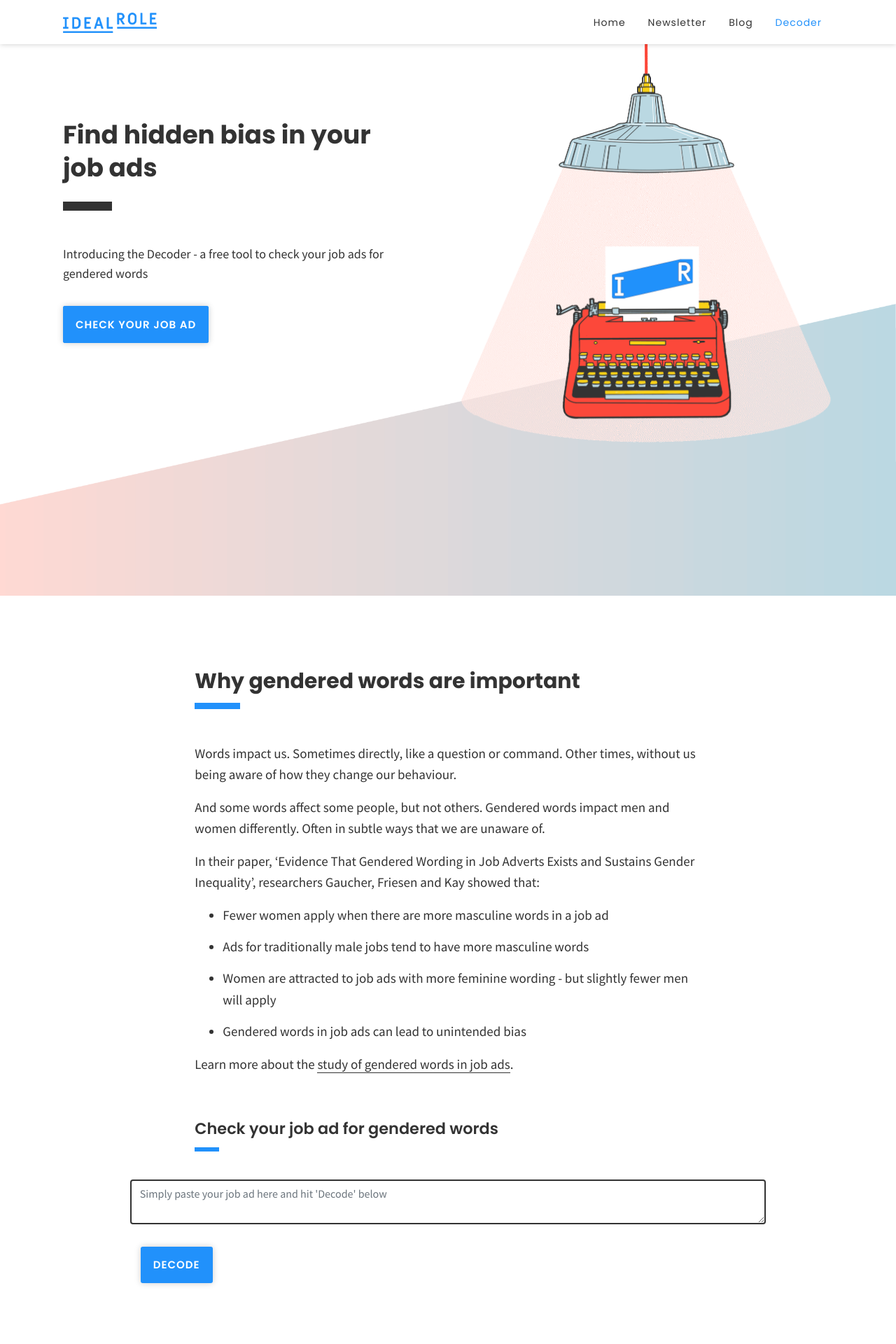
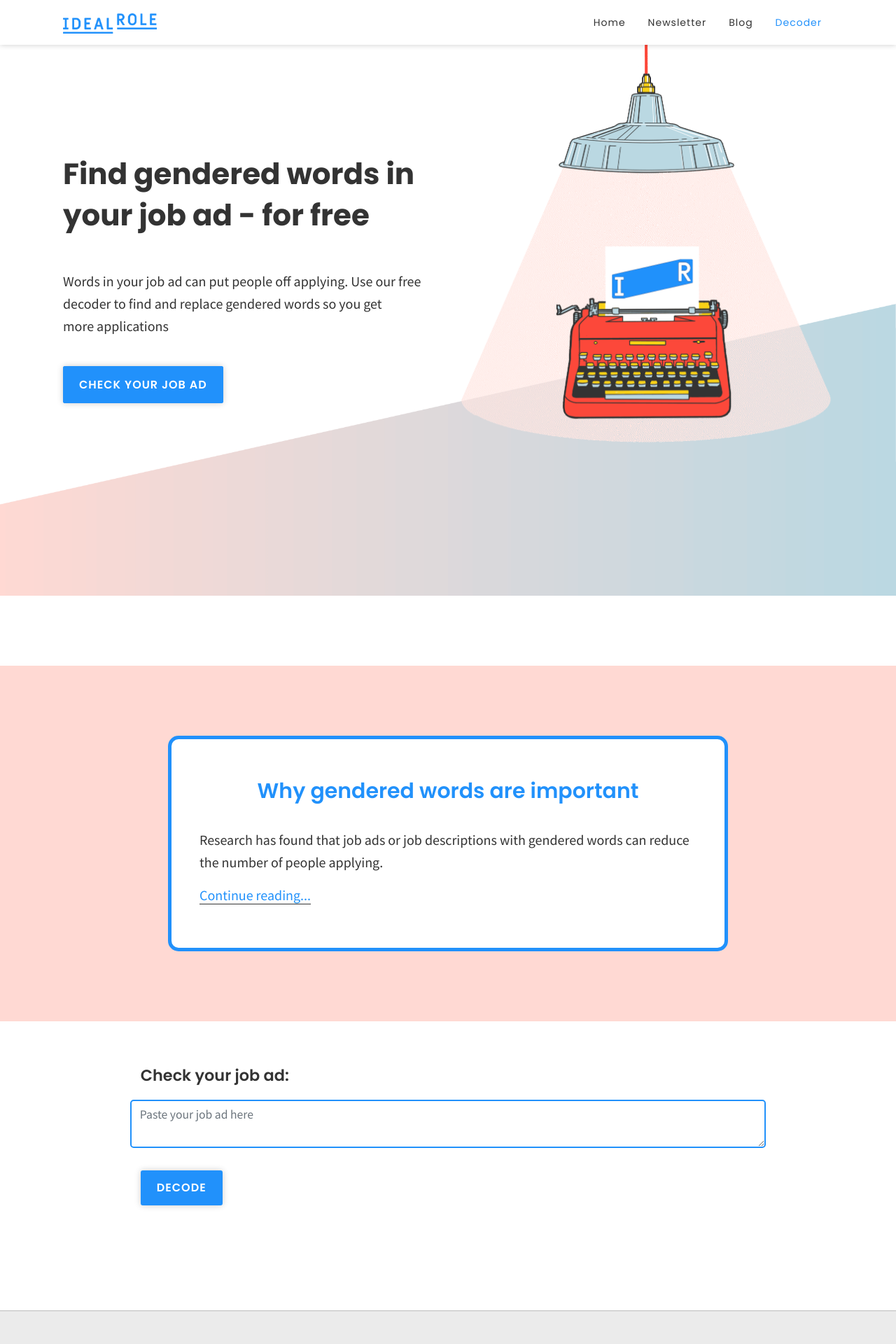
Before and after one commit to rob-mccormick/decoder, a Django app: page / in a window 1280 px wide. Shown: the top 1920 px of the page at 70% size. Run offline with Django 3.2, Linux system fonts and the light colour scheme; some libraries are stand-ins or nearby versions.

Commit message:
Working on updating the content and styling of the home page. Also toggle text on accordion

```diff
--- a/decoder/templates/base.html
+++ b/decoder/templates/base.html
@@ -20,8 +20,6 @@
 
     <!-- Bootstrap CSS -->
     <link rel="stylesheet" href="https://stackpath.bootstrapcdn.com/bootstrap/4.1.1/css/bootstrap.min.css" integrity="sha384-WskhaSGFgHYWDcbwN70/dfYBj47jz9qbsMId/iRN3ewGhXQFZCSftd1LZCfmhktB" crossorigin="anonymous">
-    <!-- <link rel="stylesheet" href="https://maxcdn.bootstrapcdn.com/bootstrap/3.3.7/css/bootstrap.min.css" integrity="sha384-BVYiiSIFeK1dGmJRAkycuHAHRg32OmUcww7on3RYdg4Va+PmSTsz/K68vbdEjh4u" crossorigin="anonymous"> -->
-
     <!-- Fontawesome -->
     <script defer src="https://use.fontawesome.com/releases/v5.0.10/js/all.js" integrity="sha384-slN8GvtUJGnv6ca26v8EzVaR9DC58QEwsIk9q1QXdCU8Yu8ck/tL/5szYlBbqmS+" crossorigin="anonymous"></script>
     <!-- Google fonts -->
@@ -42,7 +40,8 @@
     <meta property="og:locale" content="en_GB" />
 
     <!-- Cookie consent -->
-    <link rel="stylesheet" type="text/css" href="//cdnjs.cloudflare.com/ajax/libs/cookieconsent2/3.1.0/cookieconsent.min.css" />
+    <link rel="stylesheet" type="text/css" href="https://cdn.jsdelivr.net/npm/cookieconsent@3/build/cookieconsent.min.css" />
+    <!-- <link rel="stylesheet" type="text/css" href="//cdnjs.cloudflare.com/ajax/libs/cookieconsent2/3.1.0/cookieconsent.min.css" />
     <script src="//cdnjs.cloudflare.com/ajax/libs/cookieconsent2/3.1.0/cookieconsent.min.js"></script>
     <script>
     window.addEventListener("load", function(){
@@ -64,7 +63,7 @@
         "href": "https://www.idealrole.com/privacy"
       }
     })});
-    </script>
+    </script> -->
     <!-- End Cookie consent -->
 
   </head>
@@ -145,6 +144,7 @@
     <script src="https://stackpath.bootstrapcdn.com/bootstrap/4.1.1/js/bootstrap.min.js" integrity="sha384-smHYKdLADwkXOn1EmN1qk/HfnUcbVRZyYmZ4qpPea6sjB/pTJ0euyQp0Mk8ck+5T" crossorigin="anonymous"></script>
     <!-- <script src="https://maxcdn.bootstrapcdn.com/bootstrap/3.3.7/js/bootstrap.min.js" integrity="sha384-Tc5IQib027qvyjSMfHjOMaLkfuWVxZxUPnCJA7l2mCWNIpG9mGCD8wGNIcPD7Txa" crossorigin="anonymous"></script> -->
 
+    <script src="{% static 'jobs/toggle-text.js' %}"></script>
     <script src="{% static 'jobs/smooth-scroll.js' %}"></script>
     <!-- Smooth scroll and Rotate plus icon -->
     <script>
@@ -154,6 +154,28 @@
        $(".rotate").toggleClass("down")  ;
       })
     </script>
-
+    <!-- Cookie consent -->
+    <script src="https://cdn.jsdelivr.net/npm/cookieconsent@3/build/cookieconsent.min.js" data-cfasync="false"></script>
+    <script>
+    window.cookieconsent.initialise({
+      "palette": {
+        "popup": {
+          "background": "#ebebeb",
+          "text": "#333333"
+        },
+        "button": {
+          "background": "#bad8e2",
+          "text": "#333333"
+        }
+      },
+      "theme": "classic",
+      "position": "bottom-left",
+      "content": {
+        "message": "We use cookies to give you the best experience on our website.",
+        "href": "https://www.idealrole.com/privacy"
+      }
+    });
+    </script>
+    <!-- Cookie consent end -->
   </body>
 </html>
--- a/jobs/static/jobs/style.css
+++ b/jobs/static/jobs/style.css
@@ -4,7 +4,7 @@ body {
   font-family: 'Poppins', Helvetica, Arial, sans-serif;
 }
 
-p, li, textarea {
+p, li, textarea, a {
   font-family: 'Source Sans Pro', Helvetica, Arial, sans-serif;
 }
 
@@ -57,10 +57,10 @@ p, li, textarea {
 
 h1 {
   /* font-family: 'Open Sans', Helvetica, Arial, sans-serif; */
-  font-weight: 800;
+  font-weight: 700;
   color: #333;
-  font-size: 30px;
-  line-height: 1.3em;
+  font-size: 42px;
+  line-height: 1.4em;
 }
 
 h2 {
@@ -83,7 +83,7 @@ h3 {
 p {
   color: #333;
   /* font-family: 'Roboto', sans-serif; */
-  font-size: 16px;
+  font-size: 20px;
   line-height: 1.6em;
   font-weight: 400;
 }
@@ -91,7 +91,7 @@ p {
 .list-point {
   color: #333;
   /* font-family: 'Source Sans Pro', Helvetica, Arial, sans-serif; */
-  font-size: 16px;
+  font-size: 20px;
   line-height: 1.6em;
   font-weight: 400;
   margin-bottom: 15px;
@@ -117,29 +117,35 @@ p {
   background: white url("images/angled-background-mobile.png") no-repeat left bottom;
   background-size: contain;
 }
+/*
+.hero-h1 {
+  padding-top: 60px;
+} */
+
+.title {
+  max-width: 650px;
+  padding-top: 100px;
+}
 
 .hero-h1 {
-  padding-top: 60px;
+  padding-bottom: 40px;
 }
 
-.title {
-  max-width: 600px;
-}
-
-.title-line {
+/* .title-line {
   height: 9px;
   width: 50px;
   background-color: #333;
   margin-bottom: 30px;
-}
+} */
 
 .hero-p {
   /* font-family: 'Open Sans', Helvetica, Arial, sans-serif; */
   color: #333;
   font-weight: 400;
-  font-size: 15px;
-  max-width: 600px;
-  padding-bottom: 30px;
+  font-size: 20px;
+  line-height: 1.6em;
+  /* max-width: 600px; */
+  padding-bottom: 40px;
 }
 
 /* .hero-image {
@@ -162,9 +168,35 @@ p {
 
 /* Info Text */
 
-.info-text {
-  max-width: 750px;
+.why-container {
+  padding: 100px 0;
+  background-color: rgba(255,180,167,0.5);
 }
+
+.why {
+  max-width: 800px;
+  padding: 40px 40px 60px 40px;
+  font-size: 20px;
+  border: 5px solid #2191fb;
+  border-radius: 15px;
+  background-color: #fff;
+}
+
+.h2-submit {
+  padding: 10px 0;
+  margin-bottom: 20px;
+  line-height: 1.6em;
+  color: #2191fb;
+  font-weight: 600;
+}
+
+.more-info {
+  margin-top: 25px;
+}
+
+/* .more-info {
+  font-size: 20px;
+} */
 
 .submit-line {
   height: 6px;
@@ -173,11 +205,9 @@ p {
   margin-bottom: 40px;
 }
 
-/* Blurb */
-
-.plus-link {
+/* .plus-link {
   text-decoration: none !important;
-}
+} */
 
 .link {
   border-bottom: 1px solid #333333;
@@ -190,27 +220,40 @@ p {
   border-bottom: 2px solid #2191fb;
 }
 
+.continue-link {
+  color: #2191fb;
+}
+
+.continue-link:hover {
+  color: #2191fb;
+}
 
 /* Background Info */
 
-.h2-submit {
+/* .h2-submit {
   font-weight: 700;
   font-size: 24px;
   color: #333;
   padding-bottom: 10px;
-}
+} */
 
-.h2-line {
+/* .h2-line {
   min-height: 6px;
   width: 40px;
   background-color: #2191fb;
-}
+} */
 
 
 /* Submit form */
 
+.add-job-ad {
+  margin-bottom: 100px;
+}
+
 .form-control {
-  border: 2px solid #333;
+  font-size: 1.1em;
+  border: solid 2px #2191fb;
+  border-radius: 5px;
 }
 
 textarea {
@@ -220,7 +263,7 @@ textarea {
 }
 
 .submit-button {
-  /* font-family: 'Open Sans', Helvetica, Arial, sans-serif; */
+  font-family: 'Poppins', Helvetica, Arial, sans-serif;
   background: #2191fb;
   color: #fff !important;
   line-height: 20px;
@@ -246,16 +289,17 @@ textarea {
 }
 
 
+
 /* Privacy Statement */
 
-.privacy-heading {
+/* .privacy-heading {
   font-weight: 700;
   font-size: 20px;
 }
 
 .privacy-statement {
   margin-bottom: 100px;
-}
+} */
 
 
 /* RESULTS */
@@ -269,7 +313,7 @@ textarea {
 .result-title h1 {
   margin-bottom: 10px;
   padding-top: 15px;
-  font-weight: 700;
+  /* font-weight: 700; */
 }
 
 .m-line {
@@ -376,7 +420,7 @@ textarea {
   padding-top: 10px;
 }
 
-.plus-button {
+/* .plus-button {
   border: 1px solid #efefef;
   padding: 6px;
   border-radius: 5px;
@@ -389,7 +433,7 @@ textarea {
   background-color: #ebebeb;
   text-decoration: none;
   color: #333;
-}
+} */
 
 
 /* Job ad */
@@ -590,9 +634,9 @@ textarea {
 
 
 @media (min-width: 768px) {
-  h1 {
+  /* h1 {
     font-size: 42px;
-  }
+  } */
   h3 {
     font-size: 1.4em;
   }
@@ -600,21 +644,21 @@ textarea {
     height: 11px;
     width: 60px;
   }
-  .hero-h1 {
+  /* .hero-h1 {
     font-size: 36px;
     padding-top: 90px;
-  }
-  .hero-p {
+  } */
+  /* .hero-p {
     margin-right: 0px;
     font-size: 16px;
-  }
+  } */
   .hero-image {
     max-width: 360px;
     margin-top: 0px;
   }
-  .submit-button {
+  /* .submit-button {
     padding: 12px 13px;
-  }
+  } */
   .h2-submit {
     font-size: 26px;
   }
@@ -629,12 +673,12 @@ textarea {
 
 
 @media (min-width: 992px) {
-  h1 {
+  /* h1 {
     font-size: 48px;
-  }
-  .hero-h1 {
+  } */
+  /* .hero-h1 {
     padding-top: 50px;
-  }
+  } */
   .title {
     margin-top: 80px;
   }
@@ -642,9 +686,9 @@ textarea {
     height: 13px;
     width: 70px;
   }
-  .hero-p {
+  /* .hero-p {
     font-size: 18px;
-  }
+  } */
   .h2-submit {
     font-size: 32px;
   }
@@ -652,10 +696,10 @@ textarea {
     min-height: 7px;
     width: 55px;
   }
-  .submit-button {
+  /* .submit-button {
     font-size: 15px;
     padding: 13px 15px;
-  }
+  } */
   .container {
     padding-left: 20px;
     padding-right: 20px;
@@ -675,9 +719,9 @@ textarea {
     min-height: 9px;
     width: 65px;
   }
-  p {
+  /* p {
     font-size: 19px;
-  }
+  } */
   .list-point {
     font-size: 19px;
   }
--- /dev/null
+++ b/jobs/static/jobs/toggle-text.js
@@ -0,0 +1,11 @@
+$('.continue-link').click(function(){
+    $(this).text(function(i,old){
+        return old=='Continue reading...' ?  'Click to hide text' : 'Continue reading...';
+    });
+});
+
+$('.list-link').click(function(){
+    $(this).text(function(i,old){
+        return old=='click here' ?  'click to close' : 'click here';
+    });
+});
--- a/jobs/templates/jobs/result.html
+++ b/jobs/templates/jobs/result.html
@@ -28,7 +28,7 @@
           {% if job.result == 'Masculine' %}
           <p class="result-blurb">Your job ad may put women off applying.<br>It’s worth changing some of the masculine words to make it neutral.</p>
           {% elif job.result == 'Neutral' %}
-          <p class="result-blurb">Well done!  No gender word favourites here. 🎉</p>
+          <p class="result-blurb">Well done!  No gender word favourites here.  🎉</p>
           {% else %}
           <p class="result-blurb">Your job ad will encourage women to apply - but may put a few men off.<br>You can balance it by using an even number of gendered words.</p>
           {% endif %}
@@ -48,7 +48,7 @@
               </ul>
             </div>
 
-            <div class="col-lg-2"></div>
+            <div class="col-lg-1"></div>
 
             <div class="col-lg-5 col-lg-offset-6 col-md-5 col-sm-8 text-center my-3 word-result word-result-fem">
               <i class="fa-3x fas fa-venus mb-3"></i>
@@ -80,7 +80,7 @@
         <h2 class="h2-results">What to do now</h2>
         <!-- <div class="result-info-line"></div> -->
         <p class="results-p">Improving your job ad is easy.  Just swap some of the gendered words with neutral ones.</p>
-        <p class="results-p">👉 <a class="link" data-toggle="collapse" href="#GenderedWords" role="button" aria-expaneded="false" aria-controls="collapseExample">Click here for a list of gendered words to avoid</a> (click again to close)</p>
+        <p class="results-p">👉 For a list of gendered words to avoid - <a class="link list-link" data-toggle="collapse" href="#GenderedWords" role="button" aria-expaneded="false" aria-controls="collapseExample">click here</a></p>
         <p class="results-p">👉 <a class="link" href="https://uploads-ssl.webflow.com/5b892866490d737ec202537e/5c377e17d8ed0b97f714b308_Gender%20Decoder%20-%20Alternative%20words%2010%20Jan%202019.pdf" target="_blank">Get a PDF with over 1,000 gender neutral words here</a></p>
       </div>
     </div>
--- a/jobs/templates/jobs/submit.html
+++ b/jobs/templates/jobs/submit.html
@@ -9,9 +9,8 @@
         <div class="row">
           <div class="col-12 col-sm-6">
             <div class="title mx-auto">
-              <h1 class="pb-3 hero-h1">Find hidden bias in your job&nbsp;ads</h1>
-              <div class="title-line mb-5"></div>
-              <p class="hero-p">Introducing the Decoder - a free tool to check your job ads for gendered&nbsp;words</p>
+              <h1 class="hero-h1">Find gendered words in your job ad - for&nbsp;free</h1>
+              <p class="hero-p">Words in your job ad can put people off applying.  Use our free decoder to find and replace gendered words so you get more&nbsp;applications</p>
               <a class="submit-button mt-4" href="#job-check">Check Your Job Ad</a>
             </div>
           </div>
@@ -22,9 +21,37 @@
       </div>
     </div>
 
+    <!-- Why gendered words are important -->
+    <div class="why-container">
+      <div class="container">
+        <div class="row justify-content-center">
+          <div class="why">
+            <h2 class="h2-submit text-center">Why gendered words are important</h2>
+            <p>Research has found that job ads or job descriptions with gendered words can reduce the number of people applying.</p>
+            <a class="link continue-link" data-toggle="collapse" href="#WhyImportant" role="button" aria-expaneded="false" aria-controls="collapseExample">Continue reading...</a>
+            <div class="collapse more-info" id="WhyImportant">
+              <p>Words impact us.  Sometimes directly, like a question or command.  Other times, without us being aware of how they change our behaviour.</p>
+              <p>And some words affect some people, but not others.  Gendered words impact us all differently - often in subtle ways that we are unaware of.</p>
+              <p>In their paper, ‘Evidence That Gendered Wording in Job Adverts Exists and Sustains Gender Inequality’, researchers Gaucher, Friesen and Kay showed that:</p>
+              <ul>
+                  <li class="list-point">Fewer women apply when there are more masculine words in a job ad</li>
+                  <li class="list-point">Ads for traditionally male jobs tend to have more masculine words</li>
+                  <li class="list-point">Women are attracted to job ads with more feminine wording - but slightly fewer men will apply</li>
+                  <li class="list-point">Gendered words in job ads can lead to unintended bias</li>
+              </ul>
+              <p>Learn more about the <a class="link" href="https://www.idealrole.com/blog/gender-job-ads" target="_blank">study of gendered words in job ads</a>.</p>
+            </div>
+          </div>
+        </div>
+      </div>
+    </div>
+
+    <!-- How the decoder works -->
+
+    <!-- End: How the decoder works -->
 
     <!-- Info on what it is and how it works -->
-    <div class="container">
+    <!-- <div class="container">
       <div class="row justify-content-center">
         <div class="col-12 col-md-10 col-lg-8">
           <h2 class="h2-submit pb-0">Why gendered words are important</h2>
@@ -46,7 +73,7 @@
 
         </div>
       </div>
-    </div>
+    </div> -->
 
 
 
@@ -61,14 +88,19 @@
       {% endif %}
     </div>
 
-    <div class="container mb-5">
+    <div class="container add-job-ad">
+      <div class="row justify-content-center">
+        <div class="col-12 col-md-11 col-lg-10">
+          <h3 id="job-check" class="mt-5 mb-3">Check your job ad:</h3>
+        </div>
+      </div>
       <form method="POST" action="{% url 'submit' %}">
         <div class="row justify-content-center">
           <div class="col-12 col-md-11 col-lg-10 jobad-textarea">
             <div class="job-form">
               {% csrf_token %}
 
-              <textarea class="form-control" name="job_text" id="job_text" placeholder="Simply paste your job ad here and hit 'Decode' below" required></textarea>
+              <textarea class="form-control" name="job_text" id="job_text" placeholder="Paste your job ad here" required></textarea>
 
               <div class="col mt-3 submission">
                 <input class="submit-button mt-3" type="submit" value="Decode">
@@ -83,7 +115,7 @@
 
 
   <!-- Privacy statement -->
-  <div class="container privacy-statement">
+  <!-- <div class="container privacy-statement">
     <div class="row justify-content-center">
       <div class="col-12 col-md-11 col-lg-8">
         <p class="privacy-heading">A note on privacy</p>
@@ -91,7 +123,7 @@
         <p>You can see our <a class="privacy link" href="https://www.idealrole.com/privacy" target="_blank">Privacy Policy</a> for more details.</p>
       </div>
     </div>
-  </div>
+  </div> -->
 
 
 {% endblock %}
```
